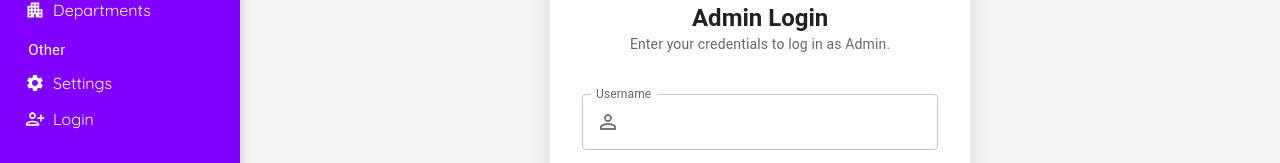
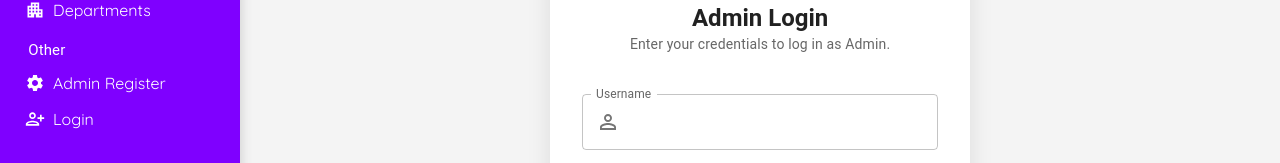
Before and after one commit to treehouseapps/Employee-Management-System, a Next.js app: page /login in a window 1280 px wide. Shown: the part 270-433 px from the top of the page. Built offline with nearby package versions, Linux system fonts and the light colour scheme.

Commit message:
fixing sidebar"

```diff
--- a/components/sidebar.jsx
+++ b/components/sidebar.jsx
@@ -108,7 +108,7 @@ const Sidebar = () => {
                     <Typography sx={{ fontSize: '15px', margin: '.2rem' }}>Other</Typography>
 
                     <Box display="flex" mb={1} gap={1} alignItems="center" fontWeight={'light'}>
-                        <SettingsIcon fontSize="small" /> <Link href="/adminRegister" passHref>Settings</Link>
+                        <SettingsIcon fontSize="small" /> <Link href="/adminRegister" passHref>Admin Register</Link>
                     </Box>
 
                     <Box display="flex" mb={1} gap={1} alignItems="center" fontWeight={'light'}>
```
